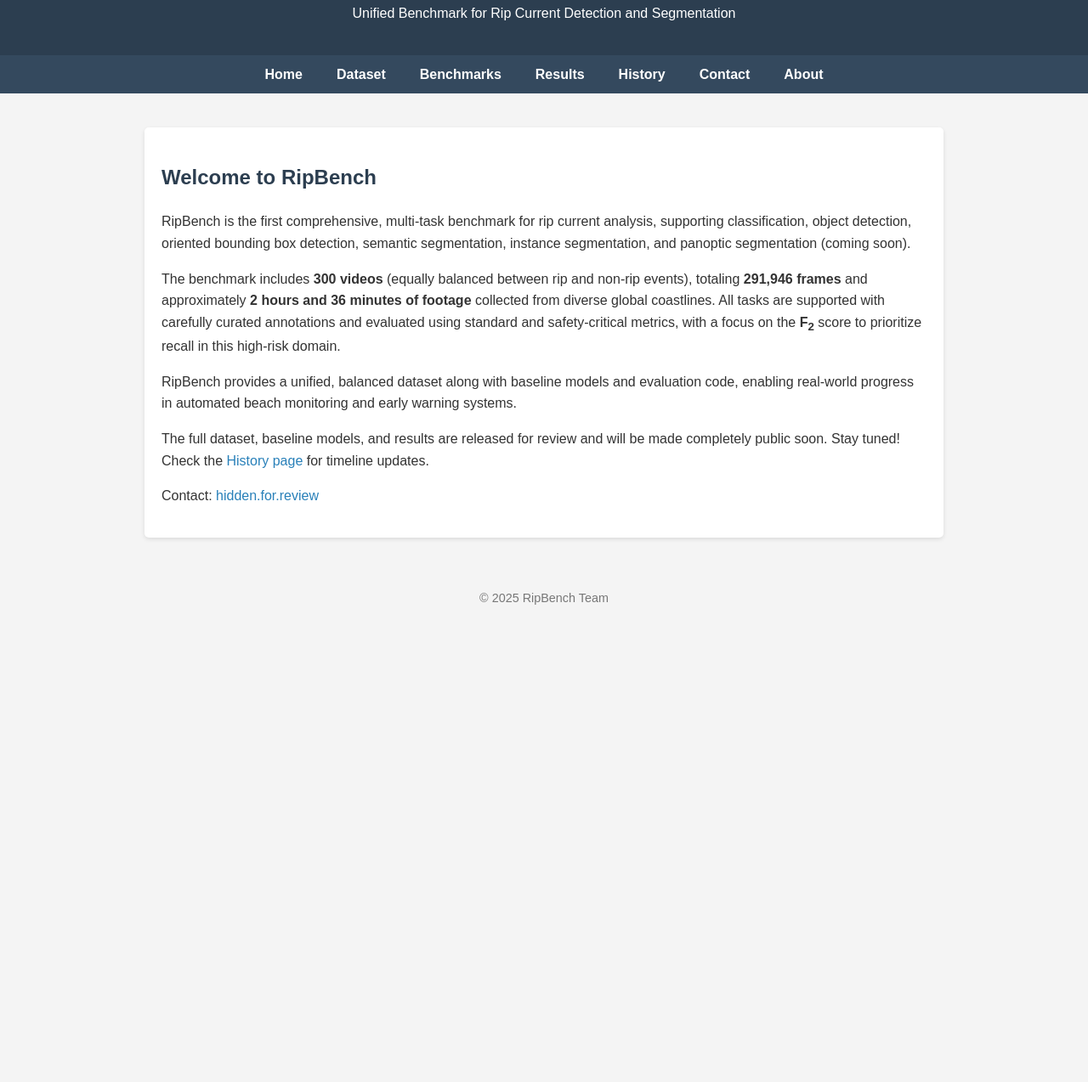
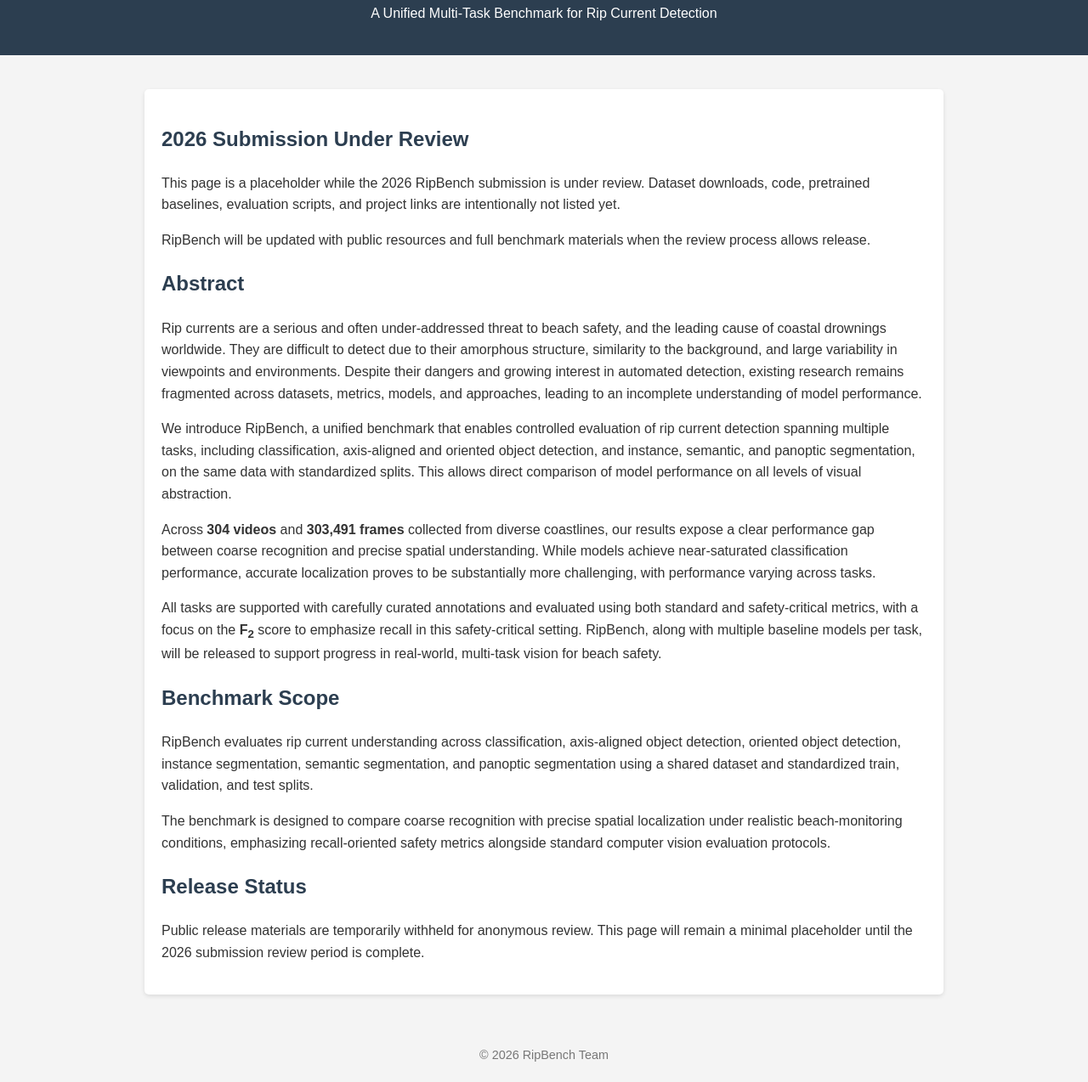
Before and after one commit to Irikos/RipBench, a plain HTML site: page index.html in a window 1280 px wide. Shown: the part 97-1371 px from the top of the page at 85% size. Before the commit the page ends 833 px from the top, so only its background shows below. Drawn offline with Linux system fonts and the light colour scheme.

Commit message:
update website for 2026 neruips

```diff
--- a/index.html
+++ b/index.html
@@ -3,57 +3,88 @@
 <head>
     <meta charset="UTF-8">
     <meta name="viewport" content="width=device-width, initial-scale=1.0">
-    <title>RipBench: Unified Rip Current Benchmark for Classification, Detection and Segmentation</title>
+    <title>RipBench: A Unified Multi-Task Benchmark for Rip Current Detection</title>
     <link rel="stylesheet" href="style.css">
 </head>
 <body>
     <header>
         <h1>RipBench</h1>
-        <p>Unified Benchmark for Rip Current Detection and Segmentation</p>
+        <p>A Unified Multi-Task Benchmark for Rip Current Detection</p>
     </header>
-    <nav>
-        <ul>
-            <li><a href="#home">Home</a></li>
-            <li><a href="#dataset">Dataset</a></li>
-            <li><a href="#benchmarks">Benchmarks</a></li>
-            <li><a href="#results">Results</a></li>
-            <li><a href="#history">History</a></li>
-            <li><a href="#contact">Contact</a></li>
-            <li><a href="#about">About</a></li>
-        </ul>
-    </nav>
-    <div class="container" id="home">
-        <h2>Welcome to RipBench</h2>
+
+    <main class="container">
+        <section>
+            <h2>2026 Submission Under Review</h2>
             <p>
-            RipBench is the first comprehensive, multi-task benchmark for rip current analysis, supporting classification, object detection, oriented bounding box detection, semantic segmentation, instance segmentation, and panoptic segmentation (coming soon).
+                This page is a placeholder while the 2026 RipBench submission is under review.
+                Dataset downloads, code, pretrained baselines, evaluation scripts, and project links
+                are intentionally not listed yet.
             </p>
             <p>
-            The benchmark includes <strong>300 videos</strong> (equally balanced between rip and non-rip events), totaling <strong>291,946 frames</strong> and approximately <strong>2 hours and 36 minutes of footage</strong> collected from diverse global coastlines. All tasks are supported with carefully curated annotations and evaluated using standard and safety-critical metrics, with a focus on the <strong>F<sub>2</sub></strong> score to prioritize recall in this high-risk domain.
+                RipBench will be updated with public resources and full benchmark materials when
+                the review process allows release.
+            </p>
+        </section>
+
+        <section>
+            <h2>Abstract</h2>
+            <p>
+                Rip currents are a serious and often under-addressed threat to beach safety, and the
+                leading cause of coastal drownings worldwide. They are difficult to detect due to
+                their amorphous structure, similarity to the background, and large variability in
+                viewpoints and environments. Despite their dangers and growing interest in automated
+                detection, existing research remains fragmented across datasets, metrics, models, and
+                approaches, leading to an incomplete understanding of model performance.
             </p>
             <p>
-            RipBench provides a unified, balanced dataset along with baseline models and evaluation code, enabling real-world progress in automated beach monitoring and early warning systems.
-        </p>
-
-        <p>
-            The full dataset, baseline models, and results are released for review and will be made completely public soon. Stay tuned! Check the <a href="#history">History page</a> for timeline updates.
+                We introduce RipBench, a unified benchmark that enables controlled evaluation of rip
+                current detection spanning multiple tasks, including classification, axis-aligned and
+                oriented object detection, and instance, semantic, and panoptic segmentation, on the
+                same data with standardized splits. This allows direct comparison of model
+                performance on all levels of visual abstraction.
             </p>
             <p>
-            Contact: <a href="mailto:hidden.for.review">hidden.for.review</a>
+                Across <strong>304 videos</strong> and <strong>303,491 frames</strong> collected from
+                diverse coastlines, our results expose a clear performance gap between coarse
+                recognition and precise spatial understanding. While models achieve near-saturated
+                classification performance, accurate localization proves to be substantially more
+                challenging, with performance varying across tasks.
             </p>
-    </div>
+            <p>
+                All tasks are supported with carefully curated annotations and evaluated using both
+                standard and safety-critical metrics, with a focus on the <strong>F<sub>2</sub></strong>
+                score to emphasize recall in this safety-critical setting. RipBench, along with
+                multiple baseline models per task, will be released to support progress in
+                real-world, multi-task vision for beach safety.
+            </p>
+        </section>
+
+        <section>
+            <h2>Benchmark Scope</h2>
+            <p>
+                RipBench evaluates rip current understanding across classification, axis-aligned
+                object detection, oriented object detection, instance segmentation, semantic
+                segmentation, and panoptic segmentation using a shared dataset and standardized
+                train, validation, and test splits.
+            </p>
+            <p>
+                The benchmark is designed to compare coarse recognition with precise spatial
+                localization under realistic beach-monitoring conditions, emphasizing recall-oriented
+                safety metrics alongside standard computer vision evaluation protocols.
+            </p>
+        </section>
+
+        <section>
+            <h2>Release Status</h2>
+            <p>
+                Public release materials are temporarily withheld for anonymous review. This page will
+                remain a minimal placeholder until the 2026 submission review period is complete.
+            </p>
+        </section>
+    </main>
+
     <footer>
-        © 2025 RipBench Team
+        &copy; 2026 RipBench Team
     </footer>
-
-    <script>
-        document.querySelectorAll('a[href^="#"]').forEach(anchor => {
-            anchor.addEventListener('click', function (e) {
-                e.preventDefault();
-                document.querySelector(this.getAttribute('href')).scrollIntoView({
-                    behavior: 'smooth'
-                });
-            });
-        });
-    </script>
 </body>
 </html>
```
Lines whose indentation alone changed are shown as unchanged.
